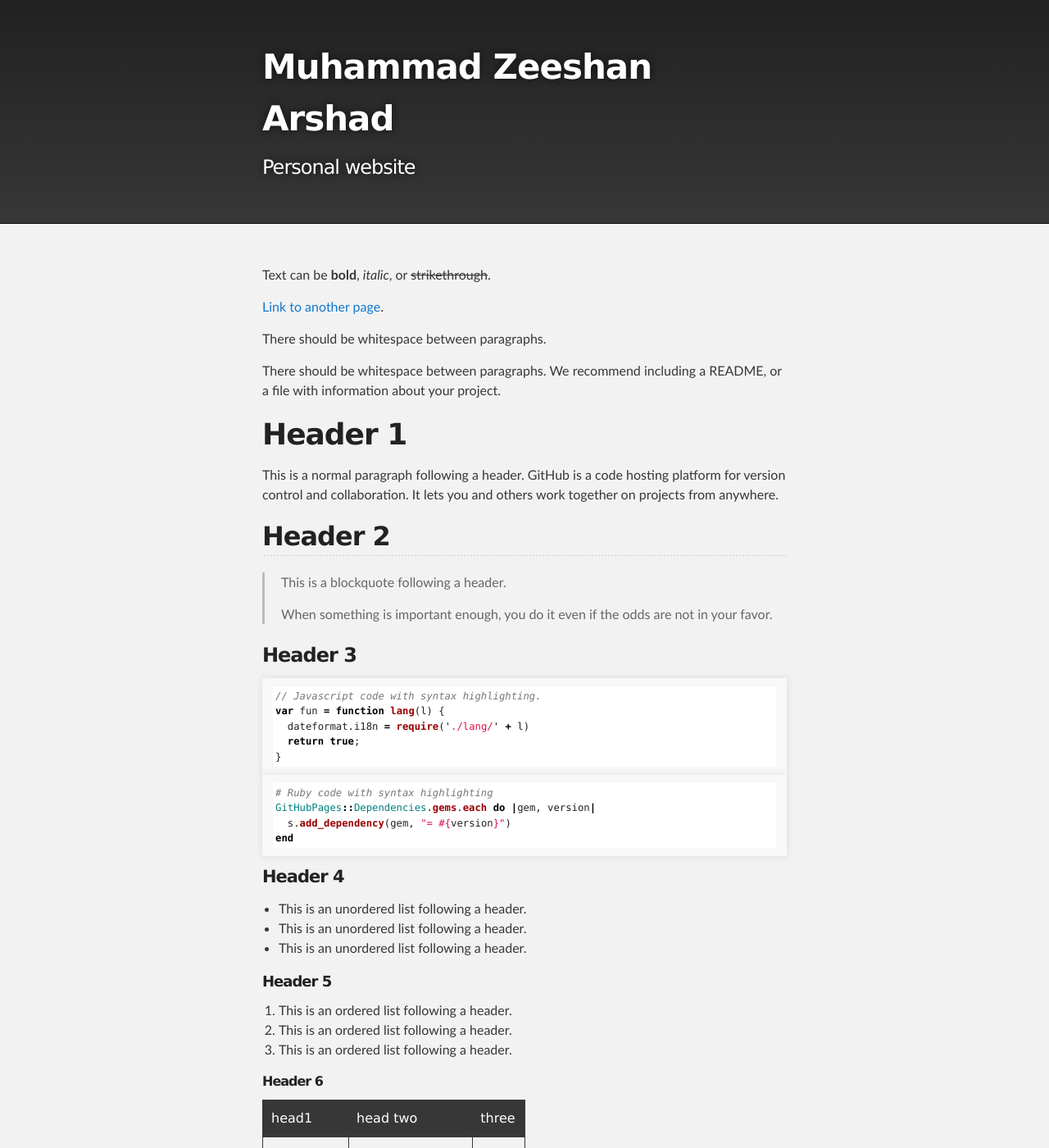
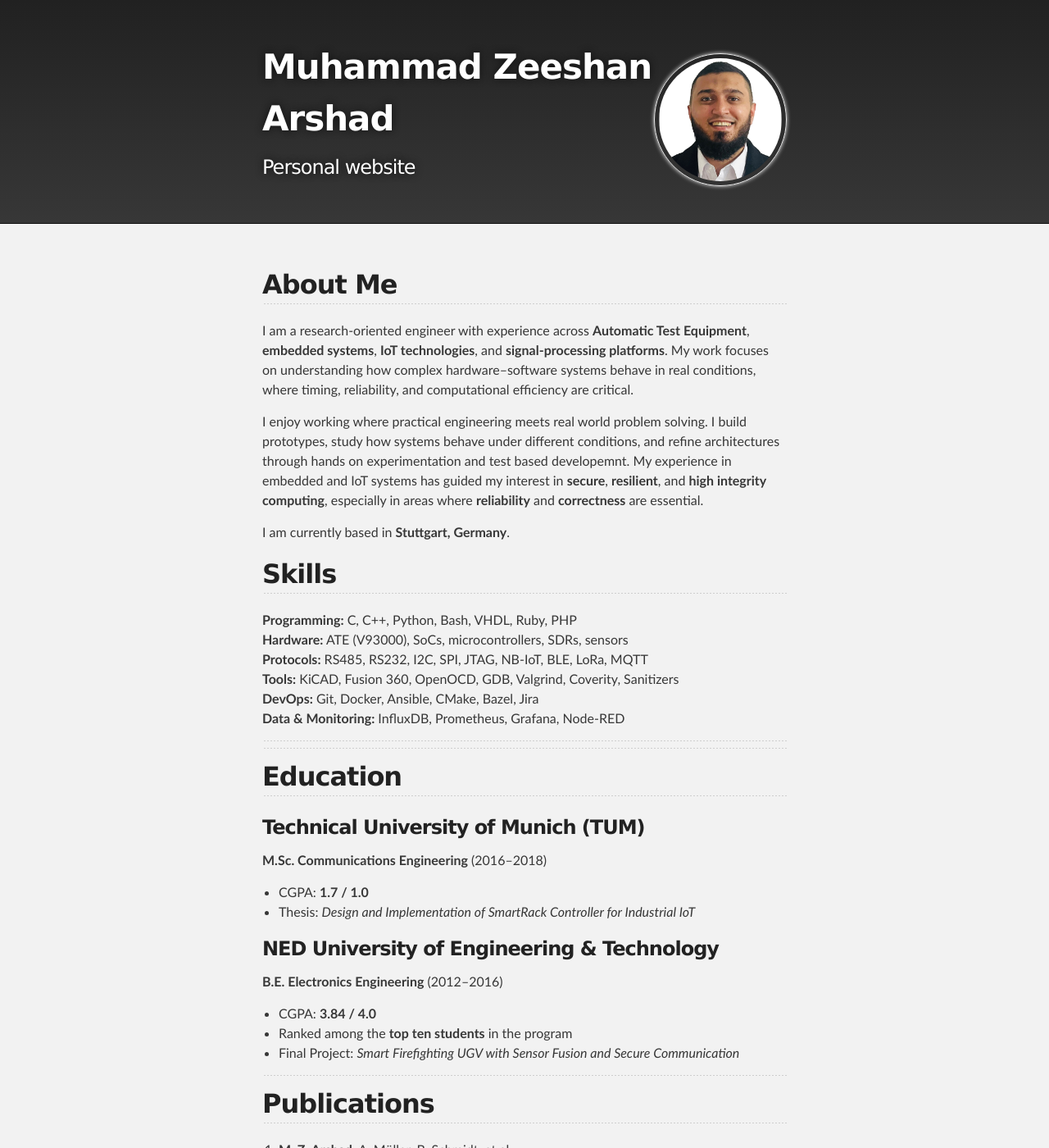
Before and after one commit to ZsnZeeshan/zsnzeeshan.github.io, a Jekyll site: the page built from index.md, in a window 1280 px wide and 1400 px high. Shown: the whole window at 82% size. Built offline with Jekyll 4.4.1, drawn with Linux system fonts in a browser that asks for light colours; some of the changed text lies outside the part shown.

Commit message:
Resolved #2 with the  addition of a landing page

````diff
--- /dev/null
+++ b/_layouts/home.html
@@ -0,0 +1,70 @@
+<!DOCTYPE html>
+<html lang="{{ site.lang | default: " en-US" }}">
+
+<head>
+  <meta charset='utf-8'>
+  <meta http-equiv="X-UA-Compatible" content="IE=edge">
+  <meta name="viewport" content="width=device-width,maximum-scale=2">
+  <link rel="stylesheet" type="text/css" media="screen"
+    href="{{ '/assets/css/style.css?v=' | append: site.github.build_revision | relative_url }}">
+  {% seo %}
+  {% include head-custom.html %}
+</head>
+
+<body>
+
+  <!-- HEADER -->
+  <div id="header_wrap" class="outer">
+    <header class="inner" style="display:flex; justify-content:space-between; align-items:center;">
+
+      <div>
+        {% if site.github.is_project_page %}
+        <!-- <a id="forkme_banner" href="{{ site.github.repository_url }}">View on GitHub</a> -->
+        {% endif %}
+
+        <h1 id="project_title">{{ site.title | default: site.github.repository_name }}</h1>
+        <h2 id="project_tagline">{{ site.description | default: site.github.project_tagline }}</h2>
+
+        {% if site.show_downloads %}
+        <!--
+      <section id="downloads">
+        <a class="zip_download_link" href="{{ site.github.zip_url }}">Download this project as a .zip file</a>
+        <a class="tar_download_link" href="{{ site.github.tar_url }}">Download this project as a tar.gz file</a>
+      </section>
+      -->
+        {% endif %}
+      </div>
+
+      <img src="assets/images/profile.jpg" alt="profile" style="
+       width:150px;
+       aspect-ratio:1/1;
+       border-radius:50%;
+       object-fit:cover;
+       display:flex;
+       align-items:center;
+     ">
+
+    </header>
+
+  </div>
+
+
+  <!-- MAIN CONTENT -->
+  <div id="main_content_wrap" class="outer">
+    <section id="main_content" class="inner">
+      {{ content }}
+    </section>
+  </div>
+
+  <!-- FOOTER  -->
+  <div id="footer_wrap" class="outer">
+    <footer class="inner">
+      {% if site.github.is_project_page %}
+      <!-- <p class="copyright">{{ site.title | default: site.github.repository_name }} maintained by <a href="{{ site.github.owner_url }}">{{ site.github.owner_name }}</a></p> -->
+      {% endif %}
+      <!--  <p>Published with <a href="https://pages.github.com">GitHub Pages</a></p> -->
+    </footer>
+  </div>
+</body>
+
+</html>
--- a/index.md
+++ b/index.md
@@ -1,123 +1,170 @@
 ---
-layout: default
+layout: home
+title: "Muhammad Zeeshan Arshad"
+subtitle: "Senior Engineer · Embedded Systems · Signal Processing · IoT · ATE"
 ---
 
-Text can be **bold**, _italic_, or ~~strikethrough~~.
+## About Me
 
-[Link to another page](./another-page.html).
+I am a research‑oriented engineer with experience across **Automatic Test Equipment**, **embedded systems**, **IoT technologies**, and **signal‑processing platforms**. My work focuses on understanding how complex hardware–software systems behave in real conditions, where timing, reliability, and computational efficiency are critical.
 
-There should be whitespace between paragraphs.
+I enjoy working where practical engineering meets real world problem solving. I build prototypes, study how systems behave under different conditions, and refine architectures through hands on experimentation and test based developemnt. My experience in embedded and IoT systems has guided my interest in **secure**, **resilient**, and **high integrity computing**, especially in areas where **reliability** and **correctness** are essential.
 
-There should be whitespace between paragraphs. We recommend including a README, or a file with information about your project.
+I am currently based in **Stuttgart, Germany**.
 
-# Header 1
+## Skills
 
-This is a normal paragraph following a header. GitHub is a code hosting platform for version control and collaboration. It lets you and others work together on projects from anywhere.
+**Programming:** C, C++, Python, Bash, VHDL, Ruby, PHP
+**Hardware:** ATE (V93000), SoCs, microcontrollers, SDRs, sensors
+**Protocols:** RS485, RS232, I2C, SPI, JTAG, NB‑IoT, BLE, LoRa, MQTT
+**Tools:** KiCAD, Fusion 360, OpenOCD, GDB, Valgrind, Coverity, Sanitizers
+**DevOps:** Git, Docker, Ansible, CMake, Bazel, Jira
+**Data & Monitoring:** InfluxDB, Prometheus, Grafana, Node‑RED
 
-## Header 2
+---
 
-> This is a blockquote following a header.
->
-> When something is important enough, you do it even if the odds are not in your favor.
+<!-- ---
+## Research Interests
 
-### Header 3
+- Embedded & Cyber‑Physical Systems
+- Automatic Test Equipment (ATE)
+- IoT & Industrial Automation
+- Signal Processing & SDR Systems
+- Low‑Power Sensing and Edge Computing
+- System Architecture & High‑Performance Software
+-->
+---
 
-```js
-// Javascript code with syntax highlighting.
-var fun = function lang(l) {
-  dateformat.i18n = require('./lang/' + l)
-  return true;
-}
-```
+## Education
 
-```ruby
-# Ruby code with syntax highlighting
-GitHubPages::Dependencies.gems.each do |gem, version|
-  s.add_dependency(gem, "= #{version}")
-end
-```
+### **Technical University of Munich (TUM)**
+**M.Sc. Communications Engineering** (2016–2018)
+- CGPA: **1.7 / 1.0**
+- Thesis: *Design and Implementation of SmartRack Controller for Industrial IoT*
 
-#### Header 4
+### **NED University of Engineering & Technology**
+**B.E. Electronics Engineering** (2012–2016)
+- CGPA: **3.84 / 4.0**
+- Ranked among the **top ten students** in the program
+- Final Project: *Smart Fireﬁghting UGV with Sensor Fusion and Secure Communication*
 
-*   This is an unordered list following a header.
-*   This is an unordered list following a header.
-*   This is an unordered list following a header.
+<!-- ---
 
-##### Header 5
+## Employment
 
-1.  This is an ordered list following a header.
-2.  This is an ordered list following a header.
-3.  This is an ordered list following a header.
+### **Advantest Europe GmbH — Stuttgart, Germany**
+**R&D Software Engineer** (2025–Present)
+- Designing and integrating software features for the **V93000 ATE platform**
+- Providing architectural guidance and technical leadership
+- Improving internal test frameworks and developer workflows
+- Collaborating with hardware, QA, and product teams
+- Contributing to soft IP evaluation for next‑gen multicore SoC test processors
 
-###### Header 6
+**R&D Software Developer** (2020–2025)
+- Developed software components for the V93000 platform (C/C++, Bash, Ruby, PHP)
+- Participated in release planning and QA cycles
+- Coordinated with customer and hardware teams
+- Contributed to CI/CD pipelines and internal tooling
+- Architected scalable, multithreaded, low‑latency data‑link systems
+- Implemented OpenOCD interface drivers
+- Performed structured root‑cause analysis and customer‑scenario reproduction
+- Authored technical documentation and design notes
 
-| head1        | head two          | three |
-|:-------------|:------------------|:------|
-| ok           | good swedish fish | nice  |
-| out of stock | good and plenty   | nice  |
-| ok           | good `oreos`      | hmm   |
-| ok           | good `zoute` drop | yumm  |
+---
 
-### There's a horizontal rule below this.
+### **nextLAP GmbH — Munich, Germany**
 
-* * *
+**Embedded Systems Engineer** (2018–2020)
+- Prototyped and developed embedded systems for Industry 4.0
+- Designed ultra‑low‑power display modules with energy‑harvesting
+- Implemented ToF LiDAR sensing and real‑time signal processing
+- Integrated NB‑IoT, Wi‑Fi, MES, and peripheral interfaces
+- Supported debugging, field replication, and QA workflows
+- Maintained CI/CD routines and OTA release processes
 
-### Here is an unordered list:
+**Master Thesis Engineer** (2018)
+- Designed the next‑generation **SmartRack Controller** (embedded IIoT gateway)
+- Developed Linux‑based hardware integrations and application software
+- Implemented custom drivers and rapid peripheral connectivity
+- Delivered firmware updates and OTA‑capable bootloader
 
-*   Item foo
-*   Item bar
-*   Item baz
-*   Item zip
+**Embedded Systems Intern** (2017–2018)
+- Enhanced firmware for Industry 4.0 devices
+- Improved reliability, performance, and documentation
+- Automated firmware flows and sequence diagrams
 
-### And an ordered list:
+**Part‑Time R&D Engineer** (2017)
+- Designed and prototyped embedded IoT devices
+- Engineered display hardware and firmware
+- Built ultra‑low‑power indoor‑positioning modules
+- Implemented diagnostic webserver and backward‑compatible integrations
 
-1.  Item one
-1.  Item two
-1.  Item three
-1.  Item four
+---
 
-### And a nested list:
+### **Technical University of Munich — Applied Laser Spectroscopy Lab**
+**Graduate Assistant** (2016–2017)
+- Supported bacterial spectroscopy research
+- Designed and simulated lock‑in amplifiers
+- Integrated high‑sensitivity measurement systems in LabVIEW
+- Automated spectroscopic measurement workflows
 
-- level 1 item
-  - level 2 item
-  - level 2 item
-    - level 3 item
-    - level 3 item
-- level 1 item
-  - level 2 item
-  - level 2 item
-  - level 2 item
-- level 1 item
-  - level 2 item
-  - level 2 item
-- level 1 item
+---
 
-### Small image
+### **DCC Pvt. Ltd — Karachi, Pakistan**
+**R&D Electronics Engineer** (2016)
+- R&D for **HFDF / Passive Radar** systems
+- Implemented multi‑channel SDR synchronization
+- Developed signal‑detection algorithms (MATLAB, GNU Radio)
+- Optimized high‑performance DSP modules
+- Automated RF subsystem calibration
 
-![Octocat](https://github.githubassets.com/images/icons/emoji/octocat.png)
+---
 
-### Large image
+### **Silicon International Pvt. Ltd — Karachi, Pakistan**
+**Reverse Engineering Intern** (2014)
+- Hands‑on reverse engineering of industrial control systems
+- Reconstructed AVR‑based generator feedback schematics
+- Analyzed Z80‑based digital control systems
 
-![Branching](https://guides.github.com/activities/hello-world/branching.png)
+---
+## Selected Projects
+
+- **Machine Learning & CAD Automation (2020–2024)**
+  Mentored engineers in ML, data operations, and defect detection; improved simulation workflows.
+
+- **Wireless Audio Application (2019)**
+  Python + Qt application with MQTT control and directional sound triangulation.
+
+- **Autonomous Maze‑Solving Robot (2014)**
+  Microcontroller‑based robot with reliable autonomous navigation.
+
+---
+## Hobbies
+
+- 3D printing
+- Cycling
+- History
+- Automation
+
+---
+-->
+
+---
+
+## Publications
+
+1. **M. Z. Arshad**, A. Müller, B. Schmidt, et al.
+   *A novel heuristic approach to detect induced forming defects using point cloud scans.*
+   **Design Society Proceedings**, 2024.
+   DOI: [10.1017/pds.2024.75](http://dx.doi.org/10.1017/pds.2024.75)
+
+---
 
 
-### Definition lists can be used with HTML syntax.
+## Contact
 
-<dl>
-<dt>Name</dt>
-<dd>Godzilla</dd>
-<dt>Born</dt>
-<dd>1952</dd>
-<dt>Birthplace</dt>
-<dd>Japan</dd>
-<dt>Color</dt>
-<dd>Green</dd>
-</dl>
-
-```
-Long, single-line code blocks should not wrap. They should horizontally scroll if they are too long. This line should be long enough to demonstrate this.
-```
-
-```
-The final element.
-```
+- **Email:** zeeshan.arshad@tum.de
+- **Location:** Stuttgart, Germany
+- **ORCID:** [0000-0000-6227-8153](https://orcid.org/0000-0000-6227-8153)
+- **GitHub:** [ZsnZeeshan](https://github.com/ZsnZeeshan)
+- **LinkedIn:** [Muhammad Zeeshan Arshad](https://www.linkedin.com/in/muhammad-zeeshan-arshad/)
````
Also changed, not shown: assets/images/profile.jpg (added).
